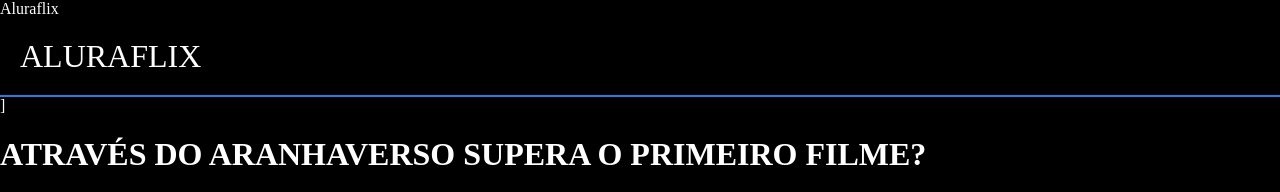
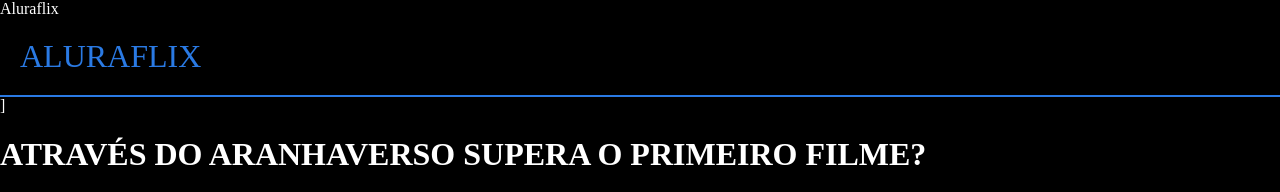
Before and after one commit to Ryann007/Aluraflix, a plain HTML site: page index.html in a window 1280 px wide. Shown: the top 192 px of the page. Drawn offline with Linux system fonts and the light colour scheme.

Commit message:
mudando a vor do cabeção

```diff
--- a/styles.css
+++ b/styles.css
@@ -8,4 +8,5 @@
     border-bottom: solid 2px rgb(42, 122, 228);
     padding: 20px;
     font-size: 32px;
+    color: rgb(42, 122, 228)
 }
```
